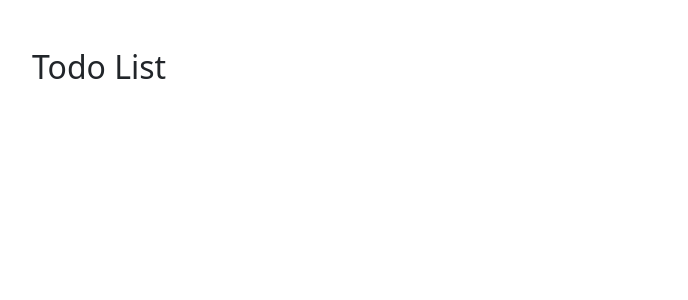
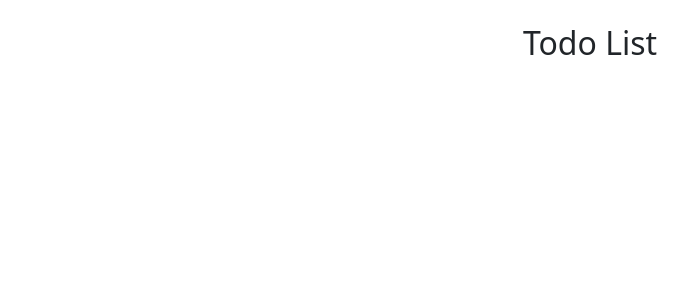
Before and after one commit to Aielin/homework68, a React (Vite) app: page / in a window 1280 px wide. Shown: the top 300 px of the page, without its empty margins (50-738 px from the left). Built offline with nearby package versions, Linux system fonts and the light colour scheme.

Commit message:
Added Bootstrap styling to TodoList component for improved layout

```diff
--- a/src/App.tsx
+++ b/src/App.tsx
@@ -2,7 +2,7 @@ import TodoList from './containers/Todo/todoList.tsx';
 
 const App = () => {
   return (
-    <div className="container mt-5">
+    <div>
       <TodoList/>
     </div>
   );
--- a/src/containers/Todo/todoList.tsx
+++ b/src/containers/Todo/todoList.tsx
@@ -6,13 +6,13 @@ const TodoList: React.FC = () => {
   const todos = useSelector((state: RootState) => state.todos.items);
 
   return (
-    <div>
-      <h2>Todo List</h2>
-      <ul>
+    <div className="container mt-4">
+      <h2 className="text-center">Todo List</h2>
+      <ul className="list-group">
         {todos.map((todo) => (
-          <li key={todo.id}>
-            <input type="checkbox" checked={todo.completed} readOnly />
-            {todo.title}
+          <li key={todo.id} className="list-group-item d-flex align-items-center">
+            <input type="checkbox" checked={todo.completed} readOnly className="me-3"/>
+            <span>{todo.title}</span>
           </li>
         ))}
       </ul>
```
